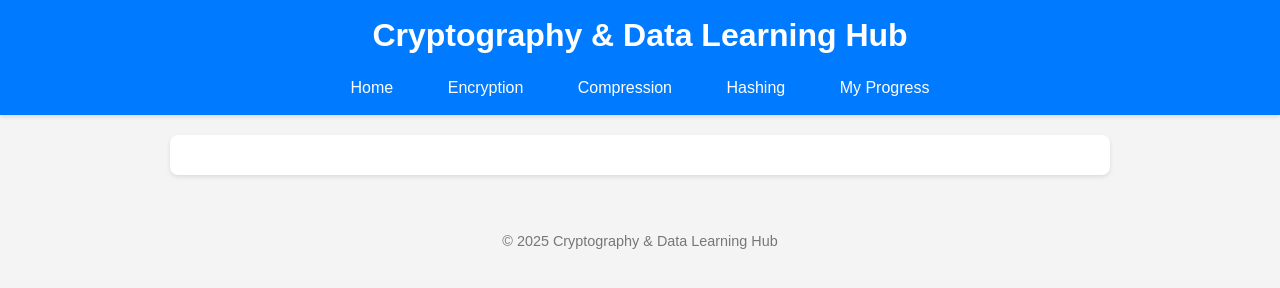
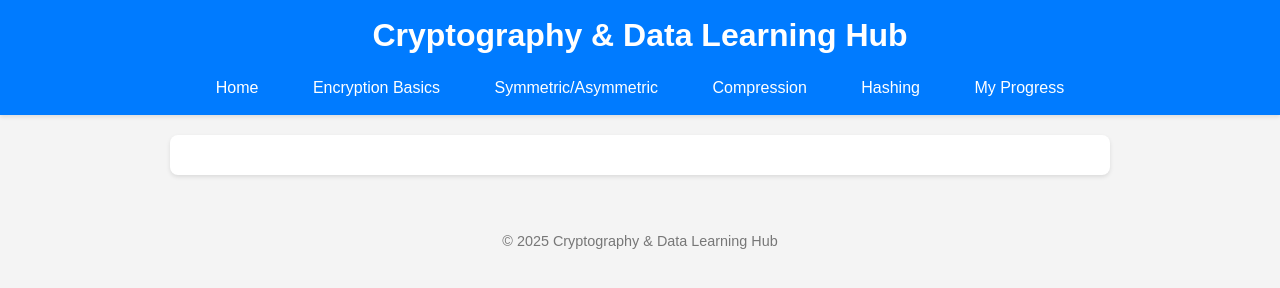
Before and after one commit to RafikHamza/SecurityTIU, a plain HTML site: page index.html in a window 1280 px wide. Drawn offline with Linux system fonts and the light colour scheme.

Commit message:
Update index.html

```diff
--- a/index.html
+++ b/index.html
@@ -11,8 +11,7 @@
         <h1>Cryptography & Data Learning Hub</h1>
         <nav>
             <button data-module="home">Home</button>
-            <button data-module="encryption">Encryption</button>
-            <button data-module="compression">Compression</button>
+            <button data-module="encryption">Encryption Basics</button> <button data-module="encryption-types">Symmetric/Asymmetric</button> <button data-module="compression">Compression</button>
             <button data-module="hashing">Hashing</button>
             <button data-module="profile">My Progress</button>
             </nav>
```
